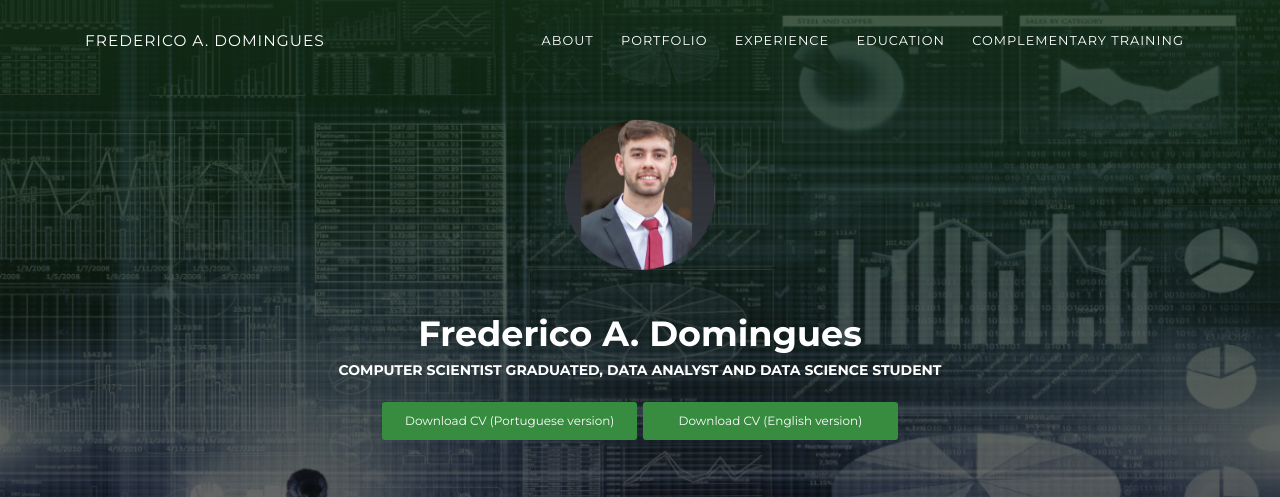
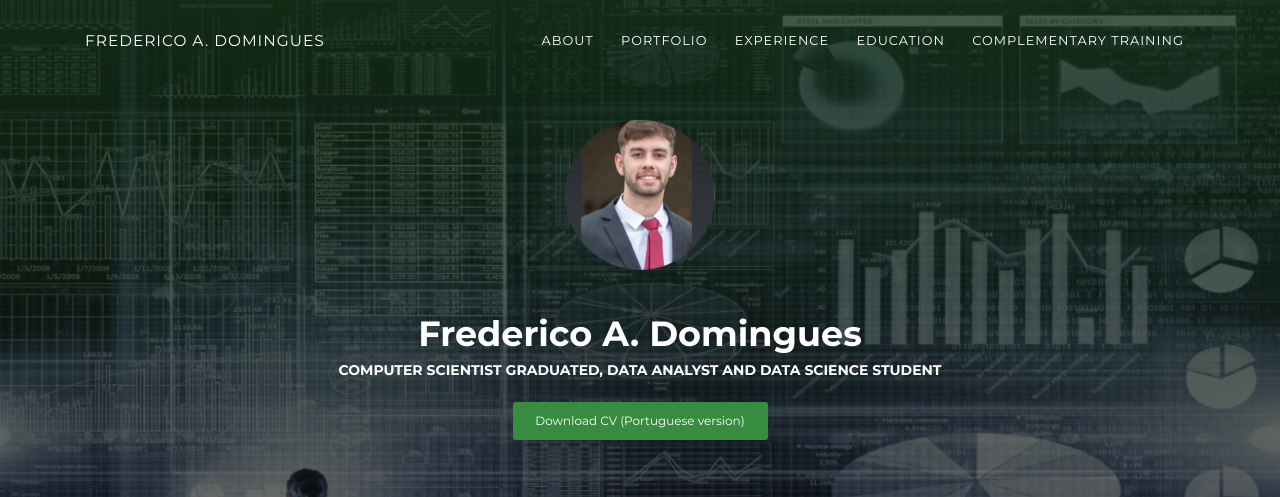
Before and after one commit to freddomingues/freddomingues.github.io, a plain HTML site: page index.html in a window 1280 px wide. Shown: the top 497 px of the page. Drawn offline with Linux system fonts and the light colour scheme.

Commit message:
ajustando botao de download cv

```diff
--- a/index.html
+++ b/index.html
@@ -46,8 +46,6 @@
           <p class="category text-white">Computer Scientist graduated, Data Analyst and Data Science student</p>
           <a class="btn btn-primary" target="_blank" href="certificates/CV Frederico Antonio Domingues (1).pdf.pdf" style="width: 30%;"
              target="_blank" data-aos="zoom-in" data-aos-anchor="data-aos-anchor">Download CV (Portuguese version)</a>
-             <a class="btn btn-primary" target="_blank" href="" style="width: 30%;"
-             target="_blank" data-aos="zoom-in" data-aos-anchor="data-aos-anchor">Download CV (English version)</a>
         </div>
       </div>
 
```
